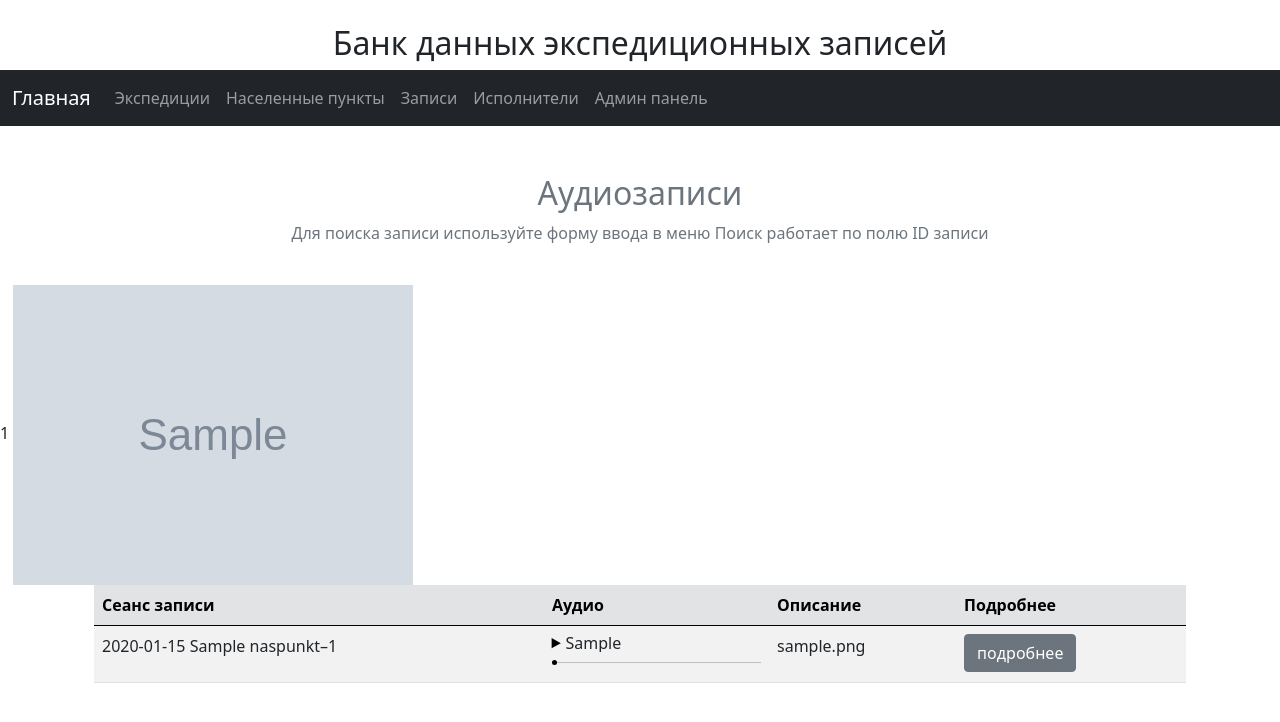
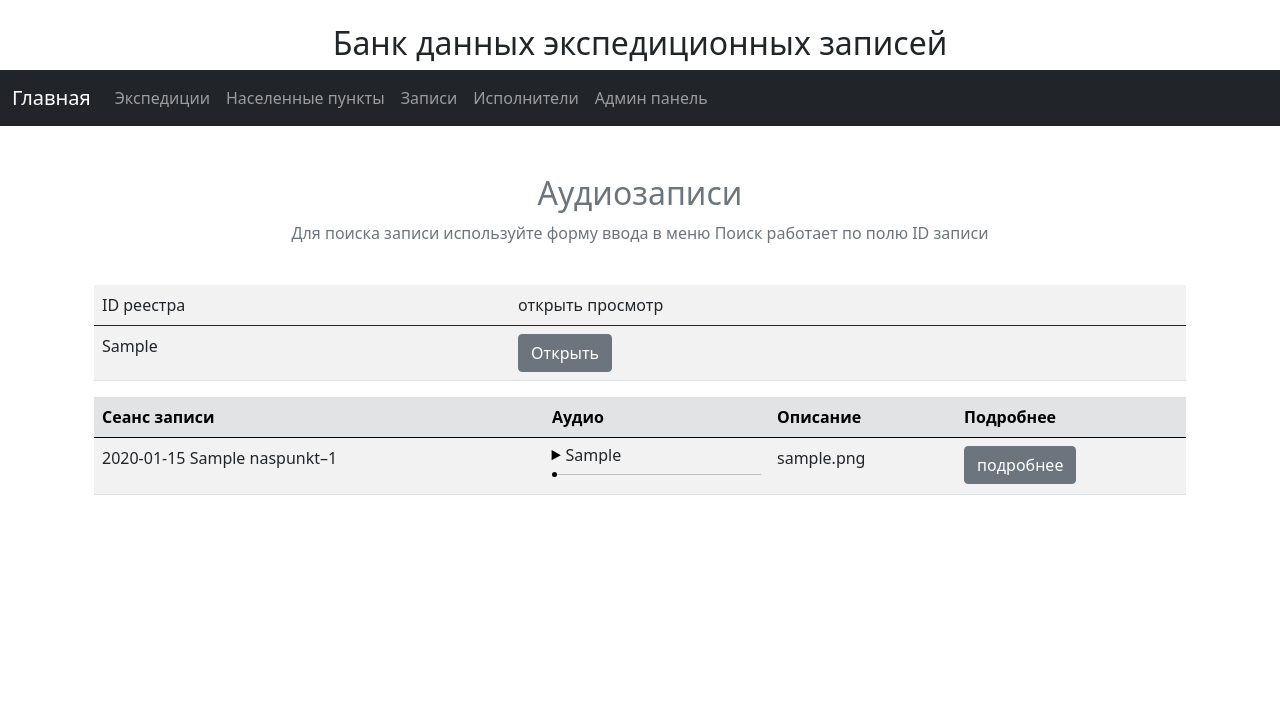
Before and after one commit to kirdik/folklore_base, a Django app: page /digital/1 in a window 1280 px wide. Shown: the top 722 px of the page. Run offline with Django 3.2, Linux system fonts and the light colour scheme; tables that the repository leaves empty hold one stand-in row (values such as "Sample post"); grey boxes marked "Sample" are stand-in pictures; some libraries are stand-ins or nearby versions.

Commit message:
Оформлен вывод файлов реестра на странице сеанса записи

```diff
--- a/folklore_base/apps/base/templates/digitalmedia.html
+++ b/folklore_base/apps/base/templates/digitalmedia.html
@@ -9,14 +9,53 @@
 <p class="text-center text-muted">Для поиска записи используйте форму ввода в меню
   Поиск работает по полю ID записи</p> <br>
 {% load spec_filters %}
-{{request.path|req_filt}}
 {% reestr_tag request.path|req_filt as reestr %}
+<div class="container">
+  <table class="table table-striped">
+    <tbody>
+    <tr>
+      <td>
+      ID реестра
+      </td>
+      <td>
+      открыть просмотр
+      </td>
+    </tr>
+    </tbody>
+
 {% for r in reestr %}
-<img src="{{ r.reestr_file.url }}">
-{%endfor%}
+<tr>
+  <td>
+    {{r.id_of_digitl_media}}
+  </td>
+<td>
 
-    <div class="container">
-      <table class="table table-striped">
+  <!-- Button trigger modal -->
+  <button type="button" class="btn btn-secondary" data-bs-toggle="modal" data-bs-target="#modal{{r.id_of_digitl_media}}">
+    Открыть
+  </button>
+  <!-- Modal -->
+  <div class="modal fade" id="modal{{r.id_of_digitl_media}}" tabindex="-1" aria-labelledby="exampleModalLabel" aria-hidden="true">
+    <div class="modal-dialog modal-xl">
+      <div class="modal-content">
+        <div class="modal-header">
+          <h5 class="modal-title" id="exampleModalLabel">{{r.id_of_digitl_media}}</h5>
+          <button type="button" class="btn-close" data-bs-dismiss="modal" aria-label="Close"></button>
+        </div>
+        <div class="modal-body">
+          <a href="{{r.reestr_file.url}}"><img src="{{ r.reestr_file.url }}" width="1100"></a>
+        </div>
+        <div class="modal-footer">
+          <button type="button" class="btn btn-secondary" data-bs-dismiss="modal">Закрыть</button>
+        </div>
+      </div>
+    </div>
+  </div>
+      </td>
+</tr>
+  {%endfor%}
+  </table>
+  <table class="table table-striped">
         <thead>
           <tr class="table-secondary">
             <th>Сеанс записи</th>
```
Also changed, not shown: folklore_base/apps/base/templates/jscss.html (line endings or trailing spaces).
